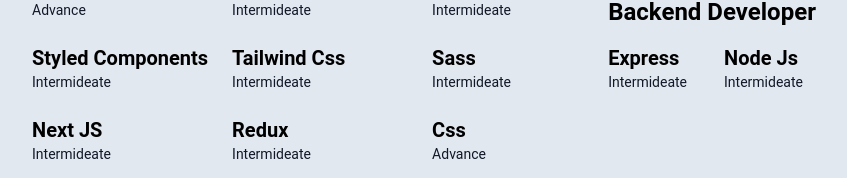
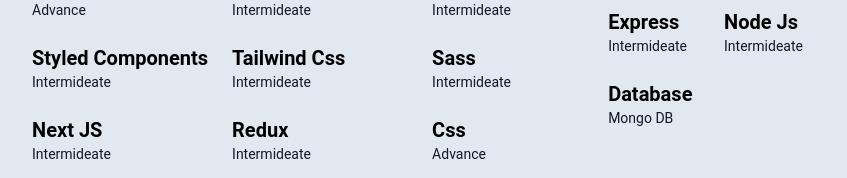
Before and after one commit to jackonshiundu/portfolio-tailwind-react, a React (Create React App) app: page /skills in a window 1280 px wide. Shown: the part 656-834 px from the top of the page, without its empty margins (216-1063 px from the left). Built offline with nearby package versions, Linux system fonts and the light colour scheme.

Commit message:
seveth commit

```diff
--- a/src/components/Body/Skills/Skills.jsx
+++ b/src/components/Body/Skills/Skills.jsx
@@ -55,6 +55,10 @@ const Skills = () => {
                     <h4 className='font-semibold text-xl dark:text-slate-100 transition duration-400'>Node Js</h4>
                     <p className='text-sm text-gray-900 dark:text-slate-300 transition duration-400'>Intermideate</p>
                 </div>
+                <div>
+                    <h4 className='font-semibold text-xl dark:text-slate-100 transition duration-400'>Database</h4>
+                    <p className='text-sm text-gray-900 dark:text-slate-300 transition duration-400'>Mongo DB</p>
+                </div>
             </div>
         </div>
     </div>
--- a/src/components/Body/projects/Projects.jsx
+++ b/src/components/Body/projects/Projects.jsx
@@ -6,6 +6,7 @@ import sambaportfolio from '../../../assets/sambaportfolio.png'
 import Teslaclone from '../../../assets/Teslaclone.png'
 import education from '../../../assets/education.png'
 import Hulu from '../../../assets/hulu.png'
+import realtor from '../../../assets/realtor.png'
 const Projects = () => {
   return (
       <div className='flex justify-center'>
@@ -16,6 +17,7 @@ const Projects = () => {
             <BaseCard type='Web' name='Hulu Clone' backgroundImage={Hulu} code='https://github.com/jackonshiundu/hulu-2.0-clone-tailwind-nextjs-reactjs' bgcolor='bg-red-500' link=''/>
             <BaseCard type='Web' name='Jaguar Graphics' backgroundImage={jaguargraphics} code='https://github.com/jackonshiundu/Graphicscompanylandingpage-log-in-form' bgcolor='bg-orange-300' link='https://graphicscompanylandingpage-log-in-form.vercel.app'/>
             <BaseCard type='Web' name='Education Website' backgroundImage={education} code='https://github.com/jackonshiundu/educationwebsite-html-css-javascript' bgcolor='bg-green-300' link='https://magenta-biscochitos-c210d4.netlify.app'/>
+            <BaseCard type='Web' name='Real Estate' backgroundImage={realtor} code='https://github.com/jackonshiundu/real-estate-app-chakra-ui-nextjs' bgcolor='bg-yellow-300' link='https://real-estate-app-chakra-ui-nextjs.vercel.app'/>
         </div>
       </div>
   )
```
Also changed, not shown: src/assets/realtor.png (added), 1 other file (tests, documents, lock files or other folders).
